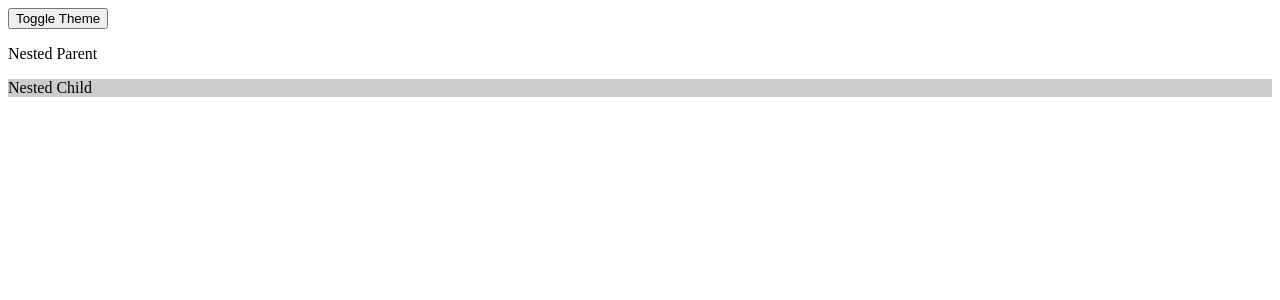
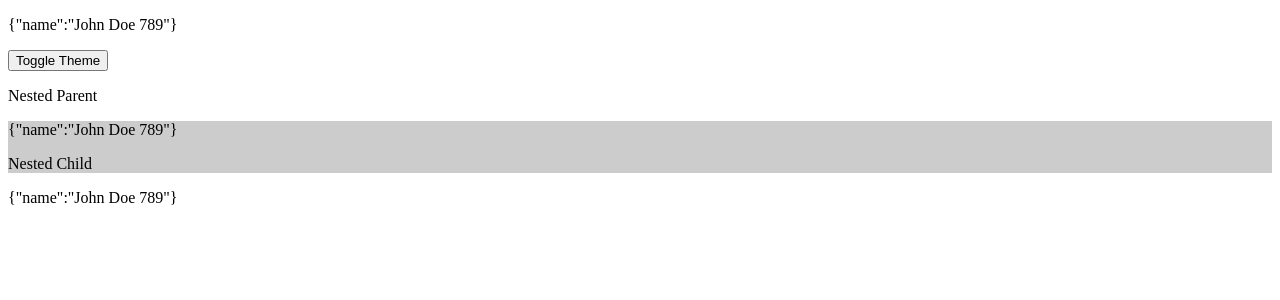
Before and after one commit to SachinthaSampath/follow-web-dev-simplified-react, a React (Create React App) app: page / in a window 1280 px wide. Shown: the top 300 px of the page. Built offline with nearby package versions, Linux system fonts and the light colour scheme.

Commit message:
feat: user context with TSX

```diff
--- a/src/App.jsx
+++ b/src/App.tsx
@@ -1,10 +1,18 @@
+import React from 'react';
+import { useEffect } from 'react';
 import NestedComponentParent from './components/NestedComponentParent';
 import { ThemeProvider } from './contexts/ThemeContext';
+import { useUserContext } from './contexts/UserContext';
 
 function App() {
+  const { setUser, user } = useUserContext();
+  useEffect(() => {
+    // setUser({ name: 'John Doe 123' });
+  }, []);
   return (
     <ThemeProvider>
       <div className="App">
+        <p>{JSON.stringify(user)}</p>
         <NestedComponentParent />
       </div>
     </ThemeProvider>
--- a/src/components/NestedComponentChild.jsx
+++ /dev/null
@@ -1,9 +0,0 @@
-import React from 'react';
-import { useTheme } from '../contexts/ThemeContext';
-
-const NestedComponentChild = () => {
-  const darkTheme = useTheme();
-  return <div style={{ backgroundColor: darkTheme ? '#333' : '#ccc' }}>Nested Child</div>;
-};
-
-export default NestedComponentChild;
--- /dev/null
+++ b/src/components/NestedComponentChild.tsx
@@ -0,0 +1,21 @@
+import { useUserContext } from 'contexts/UserContext';
+import { useEffect } from 'react';
+import { useTheme } from '../contexts/ThemeContext';
+
+const NestedComponentChild = () => {
+  const { setUser, user } = useUserContext();
+  const darkTheme = useTheme();
+
+  useEffect(() => {
+    setUser({ name: 'John Doe 789' });
+  }, []);
+
+  return (
+    <div style={{ backgroundColor: darkTheme ? '#333' : '#ccc' }}>
+      <p>{JSON.stringify(user)}</p>
+      Nested Child
+    </div>
+  );
+};
+
+export default NestedComponentChild;
--- a/src/components/NestedComponentParent.jsx
+++ b/src/components/NestedComponentParent.tsx
@@ -1,14 +1,21 @@
 import React from 'react';
 import NestedComponentChild from './NestedComponentChild';
 import { useThemeUpdate } from '../contexts/ThemeContext';
+import { useUserContext } from '../contexts/UserContext';
 
 const NestedComponentParent = () => {
+  const { setUser, user } = useUserContext();
+  React.useEffect(() => {
+    // setUser({ name: 'John Doe 456' });
+  }, []);
+
   const toggleTheme = useThemeUpdate();
   return (
     <div>
       <button onClick={toggleTheme}>Toggle Theme</button>
       <p>Nested Parent</p>
       <NestedComponentChild />
+      <p>{JSON.stringify(user)}</p>
     </div>
   );
 };
--- a/src/contexts/ThemeContext.jsx
+++ b/src/contexts/ThemeContext.tsx
@@ -1,7 +1,7 @@
 import React, { createContext, useContext } from 'react';
 
 const ThemeContext = createContext(false);
-const ThemeUpdateContext = createContext();
+const ThemeUpdateContext = createContext<any>(undefined);
 
 export function useTheme() {
   return useContext(ThemeContext);
@@ -20,7 +20,9 @@ export function ThemeProvider({ children }) {
 
   return (
     <ThemeContext.Provider value={darkTheme}>
-      <ThemeUpdateContext.Provider value={toggleTheme}>{children}</ThemeUpdateContext.Provider>
+      <ThemeUpdateContext.Provider value={toggleTheme}>
+        {children}
+      </ThemeUpdateContext.Provider>
     </ThemeContext.Provider>
   );
 }
--- a/src/contexts/UserContext.tsx
+++ b/src/contexts/UserContext.tsx
@@ -1,6 +1,7 @@
-import React, { useContext } from 'react';
-import { createContext, Dispatch, SetStateAction, useState } from 'react';
+'use client';
+import React, { createContext, useContext, useState } from 'react';
 
+//create user type
 export type User = {
   name: string;
   username: string;
@@ -8,17 +9,21 @@ export type User = {
   isLoggedIn?: boolean;
 };
 
+// create user context properties
 export interface UserCTXProps {
   user: User | null;
-  setUser: (user: User) => void;
+  setUser: (user: Partial<User> | null) => void;
 }
 
+// create user provider properties
 type UserProviderProps = {
   children: React.ReactNode;
 };
 
+//create user context
 export const UserContext = createContext<UserCTXProps | null>(null);
 
+//custom hook to access properties from outside
 const useUserContext = (): UserCTXProps => {
   const context = useContext(UserContext);
   if (!context) {
@@ -27,11 +32,15 @@ const useUserContext = (): UserCTXProps => {
   return { ...context };
 };
 
-const UserProvider: React.FC<UserProviderProps> = ({ children }: UserProviderProps) => {
+const UserProvider: React.FC<UserProviderProps> = ({
+  children,
+}: UserProviderProps) => {
+  // create user state
   const [user, setUser] = useState<User | null>(null);
 
-  const updateUser = (user: User) => {
-    setUser((prev) => (user ? { ...prev, ...user } : null));
+  // function to update user
+  const updateUser = (user: Partial<User> | null) => {
+    setUser((prev) => (user ? ({ ...prev, ...user } as User) : null));
   };
 
   const data = { user: user, setUser: updateUser };
@@ -39,4 +48,4 @@ const UserProvider: React.FC<UserProviderProps> = ({ children }: UserProviderPro
   return <UserContext.Provider value={data}>{children}</UserContext.Provider>;
 };
 
-export { useUserContext, UserProvider };
+export { UserProvider, useUserContext };
--- a/src/index.jsx
+++ /dev/null
@@ -1,10 +0,0 @@
-import React from 'react';
-import ReactDOM from 'react-dom/client';
-import App from './App';
-
-const root = ReactDOM.createRoot(document.getElementById('root'));
-root.render(
-  <React.StrictMode>
-    <App />
-  </React.StrictMode>
-);
--- /dev/null
+++ b/src/index.tsx
@@ -0,0 +1,13 @@
+import React from 'react';
+import ReactDOM from 'react-dom/client';
+import App from './App';
+import { UserProvider } from './contexts/UserContext';
+
+const root = ReactDOM.createRoot(document.getElementById('root')!);
+root.render(
+  <React.StrictMode>
+    <UserProvider>
+      <App />
+    </UserProvider>
+  </React.StrictMode>
+);
```
Also changed, not shown: package.json (+5 -3 lines), tsconfig.json (added, +24 -0 lines), 1 other file (tests, documents, lock files or other folders).
